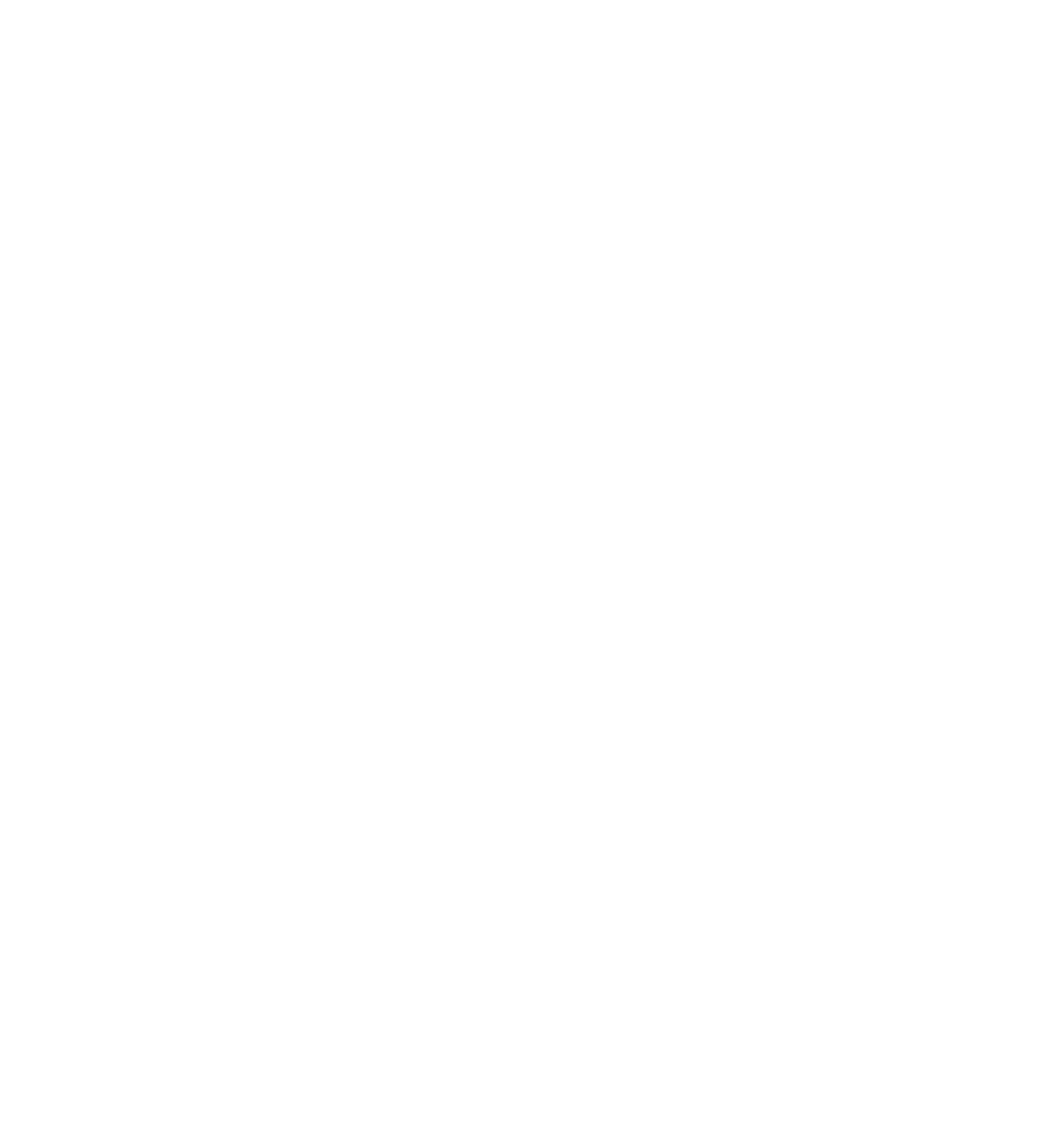
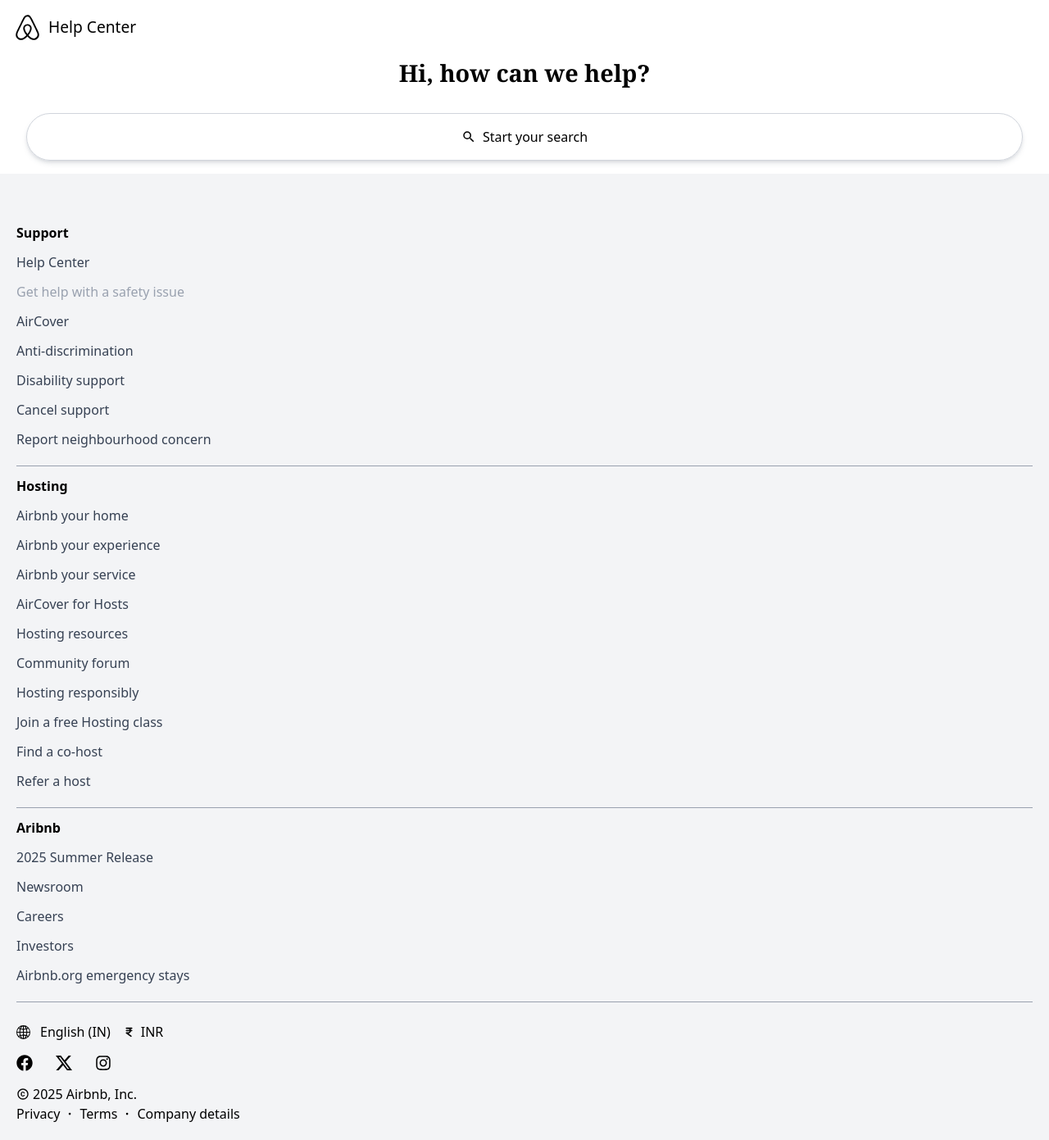
Before and after one commit to shahidsam08/Airbnb-Clone, a React app in the folder frontend/: page /helpcenter in a window 1280 px wide. Before the commit this address had no page. Shown: the whole page at 82% size. Before the commit the page ends 800 px from the top, so only its background shows below. Built offline with nearby package versions, Linux system fonts and the light colour scheme; the HTML template or start-up script is replaced by a standard one.

Commit message:
Connect the pages to the footer pages

```diff
--- a/frontend/src/App.jsx
+++ b/frontend/src/App.jsx
@@ -1,5 +1,6 @@
 import Home from "./pages/Home";
 import { BrowserRouter, Route, Routes } from "react-router";
+import HelpCenter from "./pages/NestedFooterPages/HelpCenter";
 
 function App() {
   return (
@@ -7,6 +8,7 @@
       <div className="scrollbar-hide">
         <Routes>
           <Route path="/" element={<Home />} />
+          <Route path="/helpcenter" element={<HelpCenter />} />
         </Routes>
       </div>
     </BrowserRouter>
--- a/frontend/src/components/Footer.jsx
+++ b/frontend/src/components/Footer.jsx
@@ -6,17 +6,15 @@
 import { FaInstagram } from "react-icons/fa";
 import { MdCopyright } from "react-icons/md";
 import { LuDot } from "react-icons/lu";
-import ListingCard from "./ListingCard";
+import { Link } from "react-router";
 
 function Footer() {
   return (
     <div className="bg-gray-100 px-5 pt-12">
-      {/* scrolling on footer */}
-      <ListingCard />
-      {/* support */}
       <div className="border-b-[0.6px] border-gray-400 flex flex-col gap-3 mt-3 pb-5">
         <p className="font-bold font-stretch-70%">Support</p>
-        <p className="text-gray-700 font-stretch-104%">Help Center</p>
+        <Link to="/helpcenter"><p className="text-gray-700 font-stretch-104%">Help Center</p></Link>
+
         <p className="text-gray-400">Get help with a safety issue</p>
         <p className="text-gray-700 font-stretch-104%">AirCover</p>
         <p className="text-gray-700 font-stretch-104%">Anti-discrimination</p>
@@ -88,12 +86,12 @@
             <MdCopyright />{" "}
             <span className="font-light">2025 Airbnb, Inc.</span>
           </p>
-          <div className="flex flex-row align-middle items-center gap-3 font-light">
+          <div className="flex flex-row align-middle items-center gap-1 font-light">
             <div>Privacy</div>
             <LuDot />
             <div>Terms</div>
             <LuDot />
-            <div>Details</div>
+            <div>Company details</div>
           </div>
         </div>
       </div>
--- /dev/null
+++ b/frontend/src/components/FullFooter.jsx
@@ -0,0 +1,14 @@
+import React from 'react'
+import ListingCard from './ListingCard'
+import Footer from './Footer'
+
+function FullFooter() {
+  return (
+    <div>
+      <ListingCard />
+      <Footer />
+    </div>
+  )
+}
+
+export default FullFooter
--- a/frontend/src/components/ListingCard.jsx
+++ b/frontend/src/components/ListingCard.jsx
@@ -4,7 +4,7 @@
 
 function ListingCard() {
   return (
-    <div>
+    <div className='bg-gray-100 px-4'>
       <p className="text-[1.3rem] font-stretch-expanded">
         Inspiration for future getaways
       </p>
--- a/frontend/src/pages/Home.jsx
+++ b/frontend/src/pages/Home.jsx
@@ -3,12 +3,14 @@
 import Footer from '../components/Footer'
 import ListingDetails from './ListingDetails'
 import FooterBottom from '../components/FooterBottom'
+import ListingCard from '../components/ListingCard'
 
 function Home() {
   return (
     <div>
       <Navbar />
       <ListingDetails />
+      <ListingCard />
       <Footer />
       <FooterBottom />
     </div>
--- a/frontend/src/pages/ListingDetails.jsx
+++ b/frontend/src/pages/ListingDetails.jsx
@@ -2,8 +2,8 @@
 
 function ListingDetails() {
   return (
-    <div>
-      <p>this is the listing part.</p>
+    <div className='px-4'>
+      <p>Lorem ipsum dolor sit amet, consectetur adipisicing elit. Eum inventore incidunt atque delectus quis vitae suscipit explicabo facilis commodi culpa!</p>
     </div>
   )
 }
--- a/frontend/src/pages/NestedFooterPages/HelpCenter.jsx
+++ b/frontend/src/pages/NestedFooterPages/HelpCenter.jsx
@@ -1,12 +1,32 @@
-import React from 'react'
-import { Link } from "react-router"
+import React from "react";
+import { Link } from "react-router";
+import Footer from "../../components/Footer";
+import { FaAirbnb } from "react-icons/fa6";
+import { MdSearch } from "react-icons/md";
 
 function HelpCenter() {
   return (
     <div>
+      <div className="px-4 py-4 flex flex-col gap-4">
+        <div className="flex flex-row align-center items-center gap-2">
+          <FaAirbnb size={35} />
+          <p className="text-[1.2rem] font-medium">Help Center</p>
+        </div>
+        <div>
+          <p className="text-center text-[1.8rem] font-semibold font-serif">Hi, how can we help?</p>
+        </div>
 
+        {/* searching tab in the help center */}
+        <div className=" border-[1.2px] p-4 border-gray-300 shadow-md shadow-gray-500/20 div-4 rounded-4xl text-center text-black flex flex-row justify-center align-middle items-center gap-2 mx-4 mt-3">
+          {" "}
+          <MdSearch size={18} className="font-bold" />{" "}
+          <p className="text-1xl font-medium">Start your search</p>{" "}
+        </div>
+      </div>
+      {/* Footer part */}
+      <Footer />
     </div>
-  )
+  );
 }
 
-export default HelpCenter
+export default HelpCenter;
```
